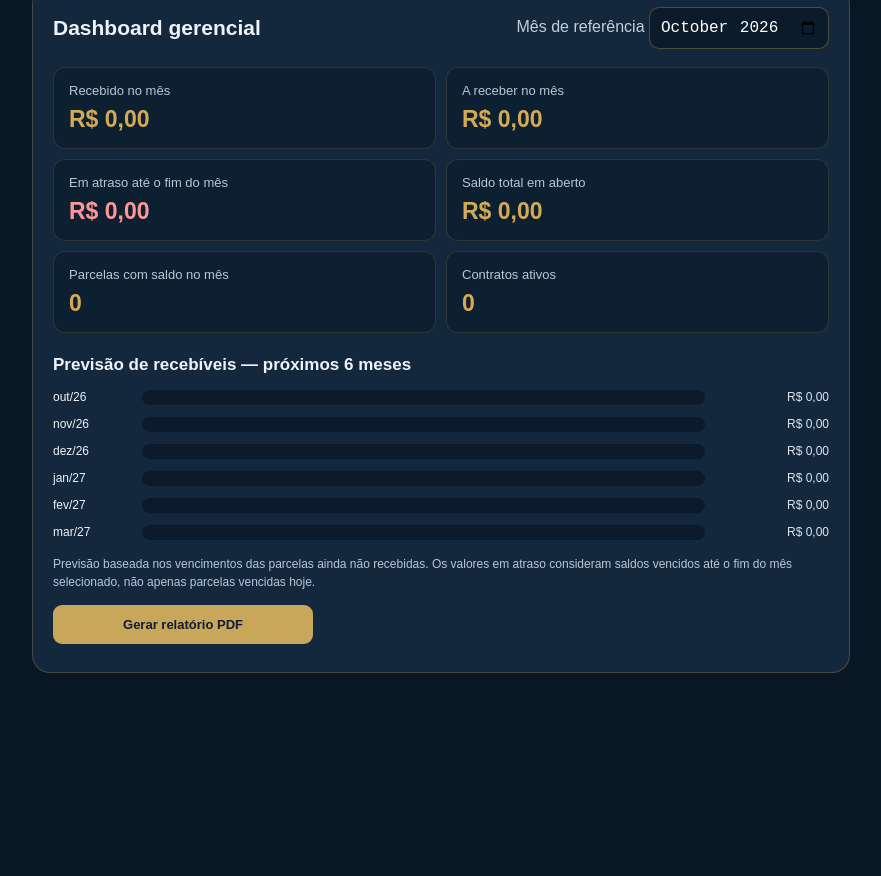
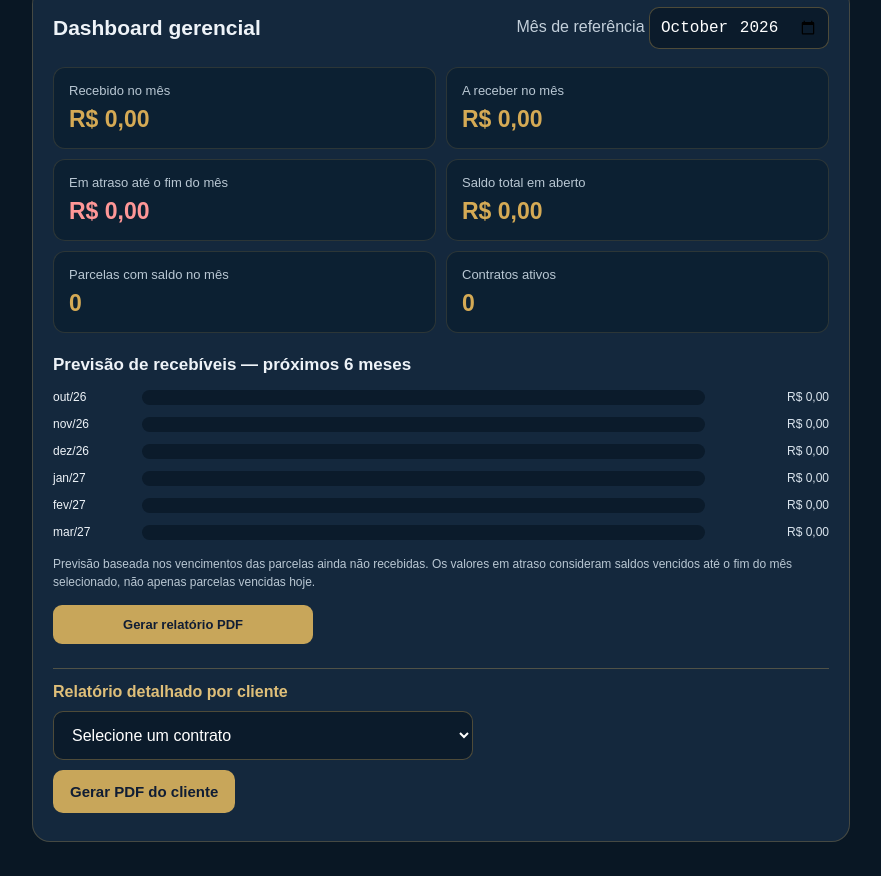
Before and after one commit to allanx35-web/Allan-Bruno-dos-santos, a website: page financeiro.html in a window 1280 px wide. Shown: the part 778-1654 px from the top of the page, without its empty margins (199-1080 px from the left). Before the commit the page ends 1485 px from the top, so only its background shows below. Drawn offline with nearby package versions, Linux system fonts and the light colour scheme.

Commit message:
financeiro.html
Added script tag for financeiro_relatorio_cliente.js.

```diff
--- a/financeiro.html
+++ b/financeiro.html
@@ -492,5 +492,8 @@ verificarLoginFinanceiro();
 <script src="/financeiro_nuvem.js"></script>
 <script src="/financeiro_dashboard.js"></script>
 <script src="/financeiro_relatorio_pdf.js"></script>
+<script src="/financeiro_relatorio_cliente.js"></script>
 </body>
 </html>
+</body>
+</html>
```
